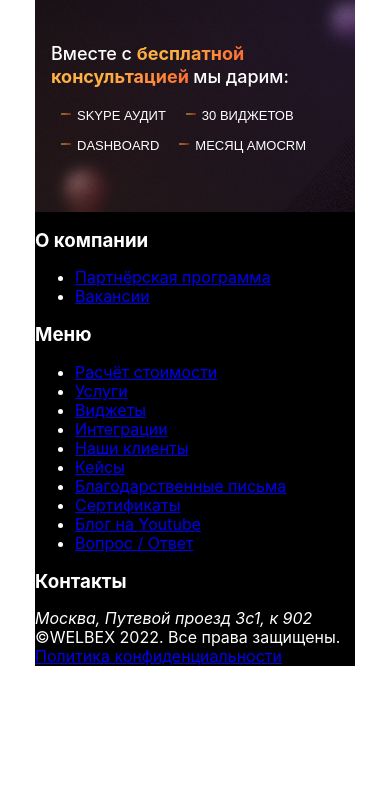
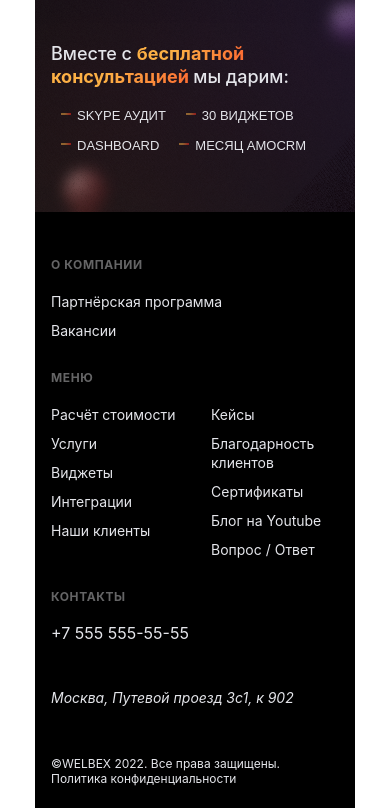
Before and after one commit to Tom826/amoCRM-WELBEX, a website: page source/index.html in a window 390 px wide. Shown: the part 292-1100 px from the top of the page. Before the commit the page ends 958 px from the top, so only its background shows below. Drawn offline with nearby package versions, Linux system fonts and the light colour scheme; files that its build step writes are made by us from their sources; files whose address does not match are found by name.

Commit message:
Update mobile styles

```diff
--- a/source/index.html
+++ b/source/index.html
@@ -118,7 +118,7 @@
         </div>
         <div class="footer__sections section">
           <h3 class="section__title">Меню</h3>
-          <ul class="section__list">
+          <ul class="section__list section__list--menu">
             <li class="section__item">
               <a class="section__link" href="#">Расчёт стоимости</a>
             </li>
@@ -138,7 +138,8 @@
               <a class="section__link" href="#">Кейсы</a>
             </li>
             <li class="section__item">
-              <a class="section__link" href="#">Благодарственные письма</a>
+              <a class="section__link" href="#">Благодарность клиентов</a>
+              <a class="section__link section__link--desktop" href="#">Благодарственные письма</a>
             </li>
             <li class="section__item">
               <a class="section__link" href="#">Сертификаты</a>
@@ -153,7 +154,7 @@
         </div>
         <div class="footer__sections section">
           <h3 class="section__title">Контакты</h3>
-          <div class="contact">
+          <div class="contact contact--footer">
             <span class="contact__phone">+7 555 555-55-55</span>
             <ul class="contact__list">
               <li class="contact__item">
--- a/source/sass/block/address.scss
+++ b/source/sass/block/address.scss
@@ -0,0 +1,6 @@
+.address {
+  padding-top: 10px;
+  font-weight: 400;
+  font-size: 14px;
+  line-height: 17px;
+}
--- a/source/sass/block/contact.scss
+++ b/source/sass/block/contact.scss
@@ -1,7 +1,32 @@
 .contact {
   display: none;
+
+  &--footer {
+    display: block;
+  }
 
   @include desktop {
     display: block;
   }
 }
+
+.contact__phone {
+  display: block;
+  margin-bottom: 8px;
+  font-size: 16px;
+  line-height: 19px;
+}
+
+.contact__list {
+  list-style-type: none;
+  padding: 0;
+  margin: 0;
+  display: flex;
+  gap: 0 10px;
+}
+
+
+.contact__icon {
+  width: 24px;
+  height: 24px;
+}
--- a/source/sass/block/copyright.scss
+++ b/source/sass/block/copyright.scss
@@ -0,0 +1,11 @@
+.copyright {
+  font-weight: 400;
+  font-size: 12px;
+  line-height: 15px;
+}
+
+.copyright__link {
+  color: $text-color-primary;
+  text-decoration: none;
+  margin-top: 5px;
+}
--- a/source/sass/block/footer.scss
+++ b/source/sass/block/footer.scss
@@ -0,0 +1,7 @@
+.footer {
+  padding: 45px 16px 0;
+}
+
+.footer__sections {
+  margin-bottom: 30px;
+}
--- a/source/sass/block/section.scss
+++ b/source/sass/block/section.scss
@@ -0,0 +1,44 @@
+.section__title {
+  font-family: 'Inter', 'Arial', sans-serif;
+  font-style: normal;
+  font-weight: 700;
+  font-size: 12px;
+  line-height: 15px;
+  color: #656566;
+  letter-spacing: 0.05em;
+  text-transform: uppercase;
+  margin: 0 0 20px;
+}
+
+.section__list {
+  list-style-type: none;
+  padding: 0;
+  margin: 0;
+
+  &--menu {
+    column-count: 2;
+    column-width: 120px;
+    column-gap: 32px;
+  };
+}
+
+.section__item:not(:last-child) {
+  margin-bottom: 10px;
+}
+
+.section__link {
+  text-decoration: none;
+  color: $text-color-primary;
+  font-weight: 400;
+  font-size: 14px;
+  line-height: 17px;
+
+  &--desktop {
+    display: none;
+  };
+}
+
+
+.section__copyright {
+  margin-top: 50px;
+}
--- a/source/sass/variables.scss
+++ b/source/sass/variables.scss
@@ -1,4 +1,4 @@
-$text-color-primary: #ffffff;
+$text-color-primary: #e4e5ea;
 $text-color-secondary: #333333;
 $text-color-lighten: #000000;
 $text-current-page-color: #766357;
```
